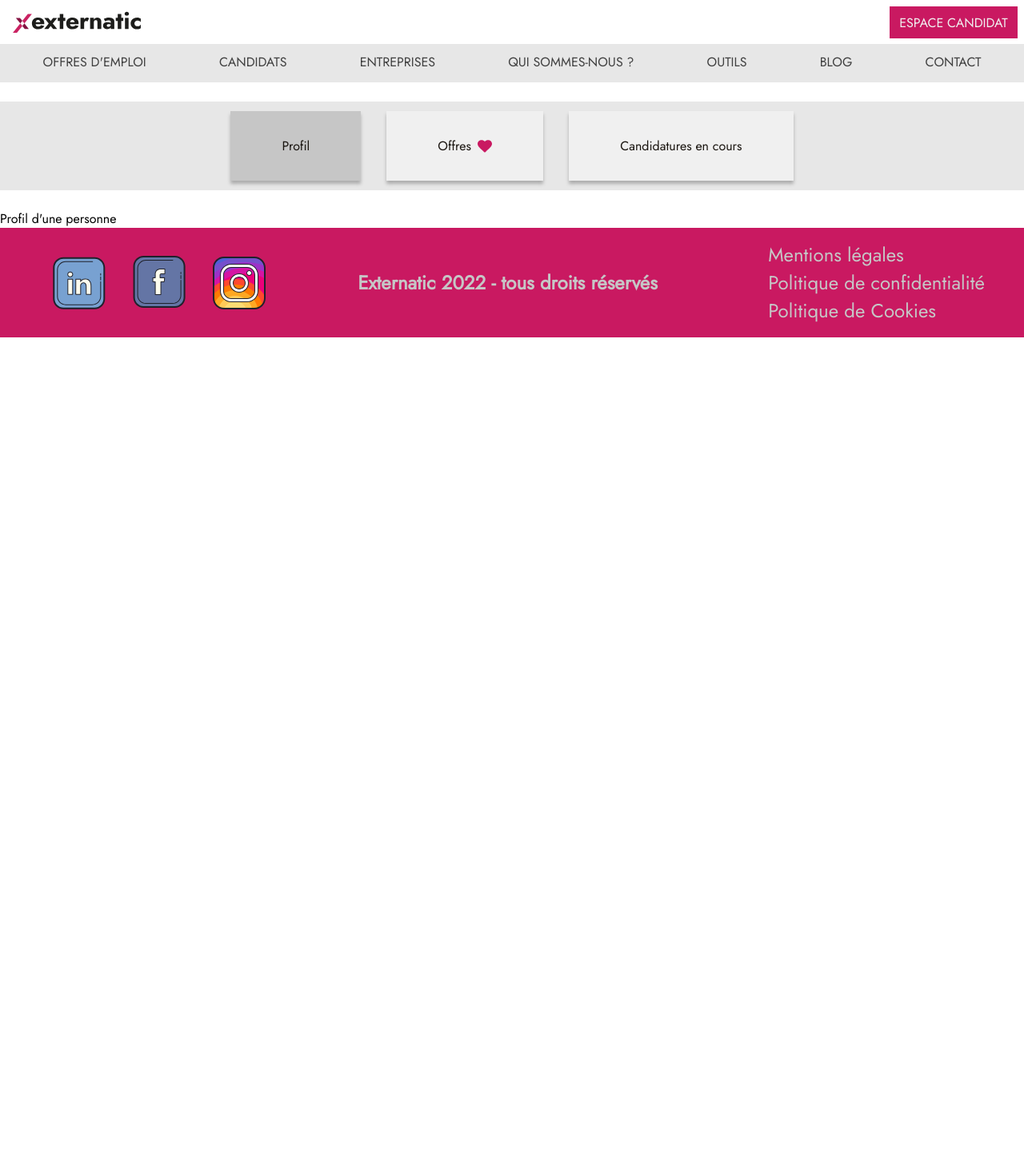
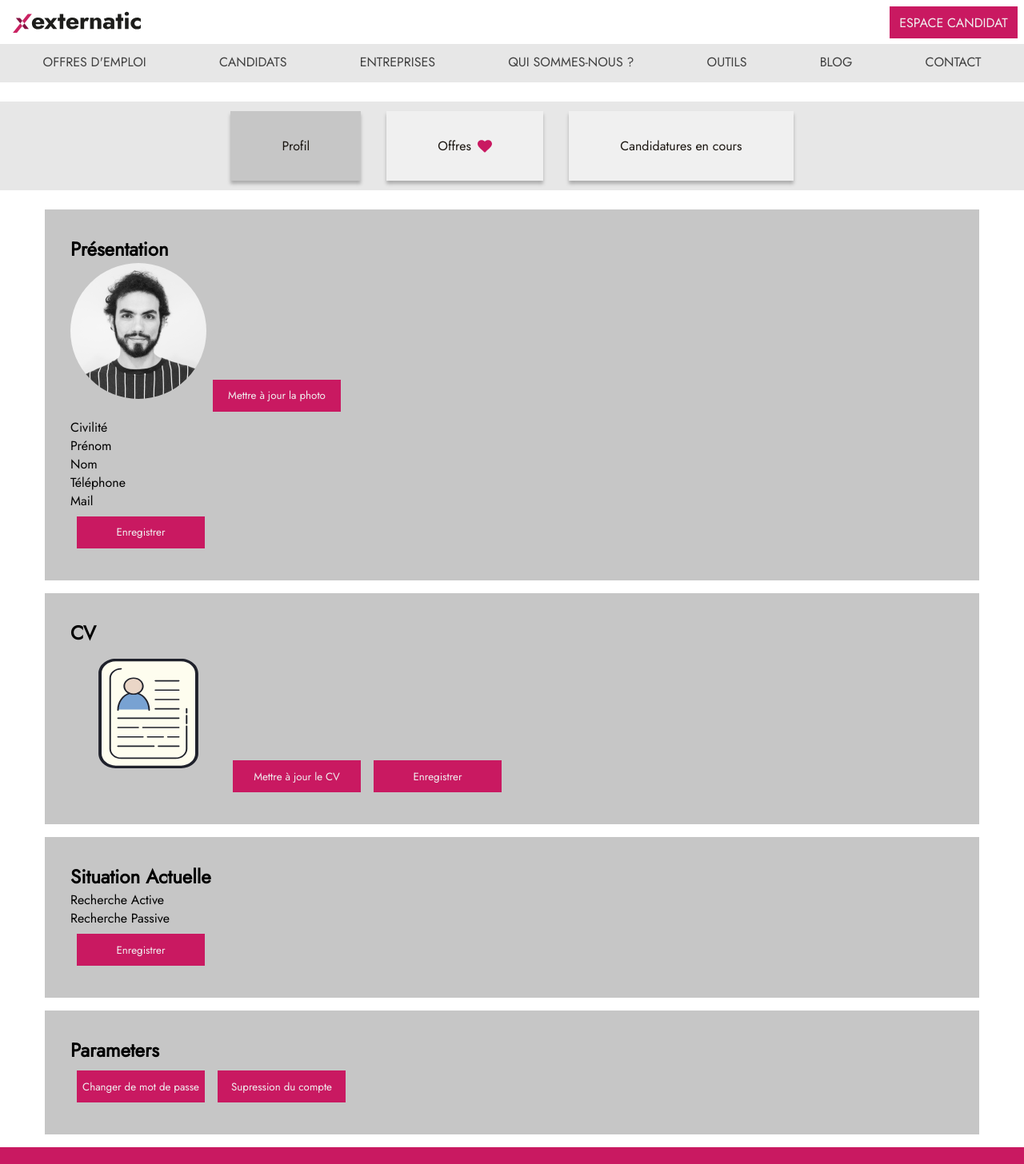
Before and after one commit to ydainna/2022-09-JS-RemoteFR-LesCrewStillants-P3-Externatic, a React (Vite) app in the folder frontend/: page / in a window 1280 px wide. Shown: the top 1456 px of the page at 80% size. Before the commit the page ends 800 px from the top, so only its background shows below. Built offline with nearby package versions, Linux system fonts and the light colour scheme.

Commit message:
created all the components for the Profil Edit Page, forms parts aren't yet done and not all scss either

```diff
--- a/frontend/src/components/Layouts/LoggedUsersLayout.jsx
+++ b/frontend/src/components/Layouts/LoggedUsersLayout.jsx
@@ -1,10 +1,10 @@
-import SubNavUsers from "@components/UserProfile/SubNavUsers/SubNavUsers";
+import SubNavUsers from "@components/UserProfile/subNavUsers/SubNavUsers";
 
 export default function LoggedUsersLayout({ children }) {
   return (
-    <main>
+    <>
       <SubNavUsers />
-      {children}
-    </main>
+      <main>{children}</main>
+    </>
   );
 }
--- /dev/null
+++ b/frontend/src/components/UserProfile/currentSituation/CurrentSituation.jsx
@@ -0,0 +1,12 @@
+import "./CurrentSituation.scss";
+
+export default function CurrentSituation() {
+  return (
+    <section id="currentSituation">
+      <h1>Situation Actuelle</h1>
+      <p>Recherche Active</p>
+      <p>Recherche Passive</p>
+      <button type="button">Enregistrer</button>
+    </section>
+  );
+}
--- /dev/null
+++ b/frontend/src/components/UserProfile/currentSituation/CurrentSituation.scss
@@ -0,0 +1,21 @@
+@import "../../../assets/variables";
+
+#currentSituation {
+  background-color: $secondary-color-three;
+  padding: $basic-space;
+  margin: $basic-space 0;
+
+  @media screen and (min-width: 720px) {
+    margin: $basic-space $basic-space * 3.5;
+    padding: $basic-space * 2;
+  }
+
+  button {
+    width: 10rem;
+    height: 2.5rem;
+    background-color: $brand-color;
+    border: none;
+    color: $primary-color;
+    margin: 0.5rem;
+  }
+}
--- /dev/null
+++ b/frontend/src/components/UserProfile/cv/Cv.jsx
@@ -0,0 +1,14 @@
+import cvImg from "@assets/icons/Cv.svg";
+
+import "./Cv.scss";
+
+export default function Cv() {
+  return (
+    <section id="cv">
+      <h1>CV</h1>
+      <img src={cvImg} alt="Cv" />
+      <button type="button">Mettre à jour le CV</button>
+      <button type="button">Enregistrer</button>
+    </section>
+  );
+}
--- /dev/null
+++ b/frontend/src/components/UserProfile/cv/Cv.scss
@@ -0,0 +1,21 @@
+@import "../../../assets/variables";
+
+#cv {
+  background-color: $secondary-color-three;
+  padding: $basic-space;
+  margin: $basic-space 0;
+
+  @media screen and (min-width: 720px) {
+    margin: $basic-space $basic-space * 3.5;
+    padding: $basic-space * 2;
+  }
+
+  button {
+    width: 10rem;
+    height: 2.5rem;
+    background-color: $brand-color;
+    border: none;
+    color: $primary-color;
+    margin: 0.5rem;
+  }
+}
--- /dev/null
+++ b/frontend/src/components/UserProfile/parameters/Parameters.jsx
@@ -0,0 +1,11 @@
+import "./Parameters.scss";
+
+export default function Parameters() {
+  return (
+    <section id="parameters">
+      <h1>Parameters</h1>
+      <button type="button">Changer de mot de passe</button>
+      <button type="button">Supression du compte</button>
+    </section>
+  );
+}
--- /dev/null
+++ b/frontend/src/components/UserProfile/parameters/Parameters.scss
@@ -0,0 +1,21 @@
+@import "../../../assets/variables";
+
+#parameters {
+  background-color: $secondary-color-three;
+  padding: $basic-space;
+  margin: $basic-space 0;
+
+  @media screen and (min-width: 720px) {
+    margin: $basic-space $basic-space * 3.5;
+    padding: $basic-space * 2;
+  }
+
+  button {
+    width: 10rem;
+    height: 2.5rem;
+    background-color: $brand-color;
+    border: none;
+    color: $primary-color;
+    margin: 0.5rem;
+  }
+}
--- /dev/null
+++ b/frontend/src/components/UserProfile/presentation/Presentation.jsx
@@ -0,0 +1,22 @@
+import avatarTemoin from "@assets/avatar/avatarTemoin.png";
+
+import "./Presentation.scss";
+
+export default function Presentation() {
+  return (
+    <section id="presentation">
+      <h1>Présentation</h1>
+      <img src={avatarTemoin} alt="Avatar Témoin" />
+
+      <button type="button">Mettre à jour la photo</button>
+
+      <p>Civilité</p>
+      <p>Prénom</p>
+      <p>Nom</p>
+      <p>Téléphone</p>
+      <p>Mail</p>
+
+      <button type="button">Enregistrer</button>
+    </section>
+  );
+}
--- /dev/null
+++ b/frontend/src/components/UserProfile/presentation/Presentation.scss
@@ -0,0 +1,25 @@
+@import "../../../assets/variables";
+
+#presentation {
+  background-color: $secondary-color-three;
+  padding: $basic-space;
+  margin: $basic-space 0;
+
+  @media screen and (min-width: 720px) {
+    margin: $basic-space $basic-space * 3.5;
+    padding: $basic-space * 2;
+  }
+
+  img {
+    border-radius: 300px;
+  }
+
+  button {
+    width: 10rem;
+    height: 2.5rem;
+    background-color: $brand-color;
+    border: none;
+    color: $primary-color;
+    margin: 0.5rem;
+  }
+}
--- a/frontend/src/pages/Users/Profile.jsx
+++ b/frontend/src/pages/Users/Profile.jsx
@@ -1,9 +1,16 @@
 import LoggedUsersLayout from "@components/Layouts/LoggedUsersLayout";
+import CurrentSituation from "@components/UserProfile/currentSituation/CurrentSituation";
+import Cv from "@components/UserProfile/cv/Cv";
+import Parameters from "@components/UserProfile/parameters/Parameters";
+import Presentation from "@components/UserProfile/presentation/Presentation";
 
 export default function Profile() {
   return (
     <LoggedUsersLayout>
-      <p>Profil d'une personne</p>
+      <Presentation />
+      <Cv />
+      <CurrentSituation />
+      <Parameters />
     </LoggedUsersLayout>
   );
 }
```
Also changed, not shown: frontend/src/assets/avatar/avatarTemoin.png (added).
